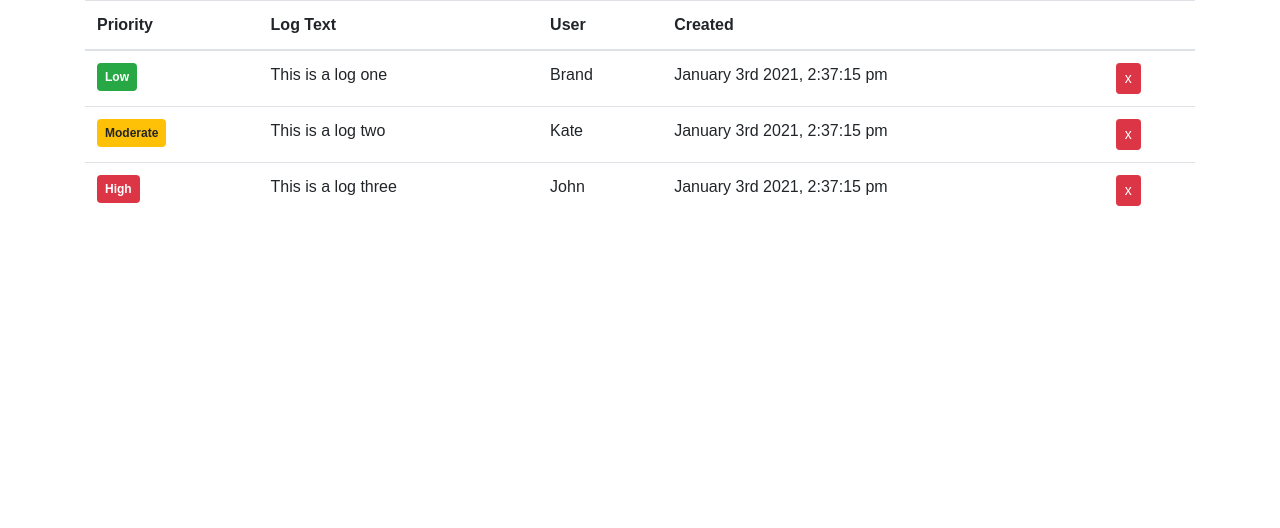
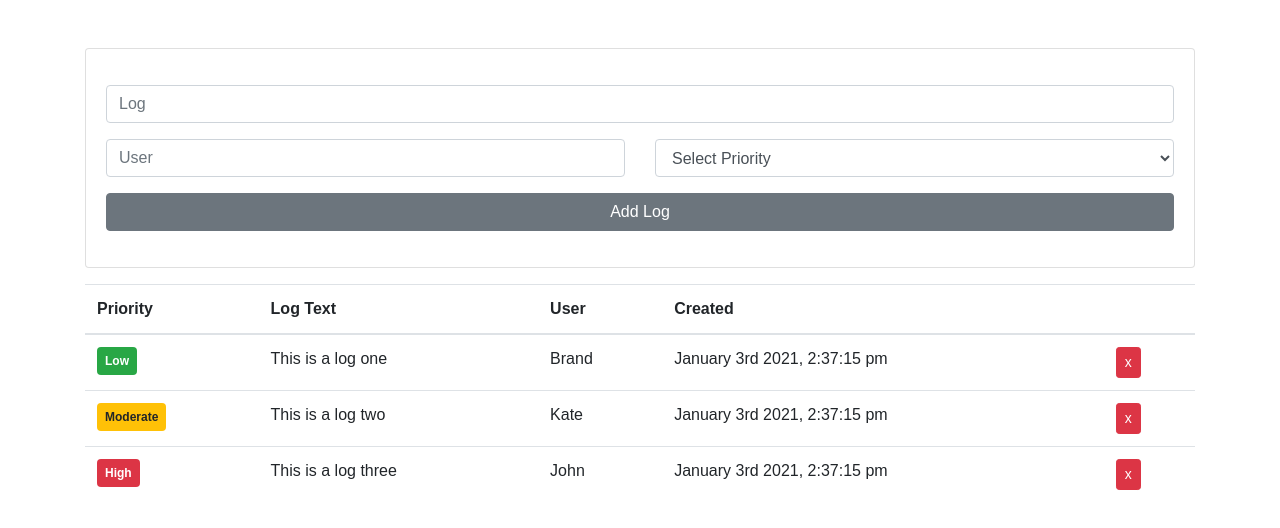
Before and after one commit to arnold-martinez/simple-electron-react, a React app: page / in a window 1280 px wide. Shown: the top 528 px of the page. Built offline with nearby package versions, Linux system fonts and the light colour scheme; the HTML template or start-up script is replaced by a standard one.

Commit message:
AddLogItem Component

```diff
--- /dev/null
+++ b/src/components/AddLogItem.js
@@ -0,0 +1,50 @@
+import React, { useState } from 'react'
+import Card from 'react-bootstrap/Card'
+import Form from 'react-bootstrap/Form'
+import Row from 'react-bootstrap/Row'
+import Col from 'react-bootstrap/Col'
+import Button from 'react-bootstrap/Button'
+
+
+const AddLogItem = () => {
+    const [text, setText] = useState('')
+    const [user, setUser] = useState('')
+    const [priority, setPriority] = useState('')
+
+    return (
+        <Card className='mt-5 mb-3'>
+            <Card.Body>
+                <Form>
+                    <Row className='my-3'>
+                        <Col>
+                            <Form.Control placeholder='Log' value={text}
+                            onChange={(e) => setText(e.target.value)} />
+                        </Col>
+                    </Row>
+                    <Row>
+                        <Col>
+                            <Form.Control placeholder='User' value={user}
+                            onChange={(e) => setUser(e.target.value)} />
+                        </Col>
+                        <Col>
+                            <Form.Control as='select' value={priority}
+                            onChange={(e) => setPriority(e.target.value)}>
+                                <option value='0'>Select Priority</option>
+                                <option value='low'>Low</option>
+                                <option value='moderate'>Moderate</option>
+                                <option value='high'>High</option>
+                            </Form.Control>
+                        </Col>
+                    </Row>
+                    <Row className='my-3'>
+                        <Col>
+                            <Button type='submit' variant='secondary' block>Add Log</Button>
+                        </Col>
+                    </Row>
+                </Form>
+            </Card.Body>
+        </Card>
+    )
+}
+
+export default AddLogItem
--- a/src/components/App.js
+++ b/src/components/App.js
@@ -2,6 +2,7 @@ import React, { useState } from 'react'
 import Container from 'react-bootstrap/Container'
 import Table from 'react-bootstrap/Table'
 import LogItem from "./LogItem";
+import AddLogItem from "./AddLogItem"
 
 const App = () => {
 	const [logs, setLogs] = useState([
@@ -30,6 +31,7 @@ const App = () => {
 
 	return (
 		<Container className='app'>
+			<AddLogItem />
 			<Table>
 				<thead>
 					<tr>
```
